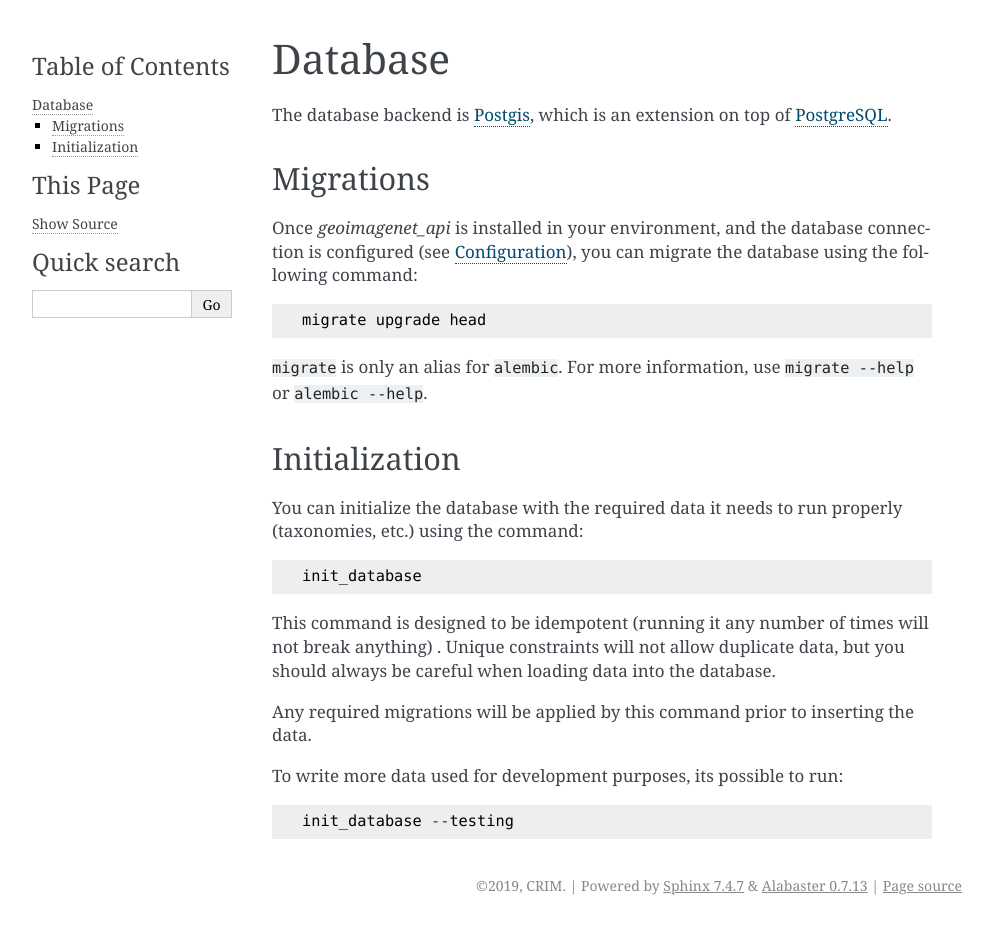
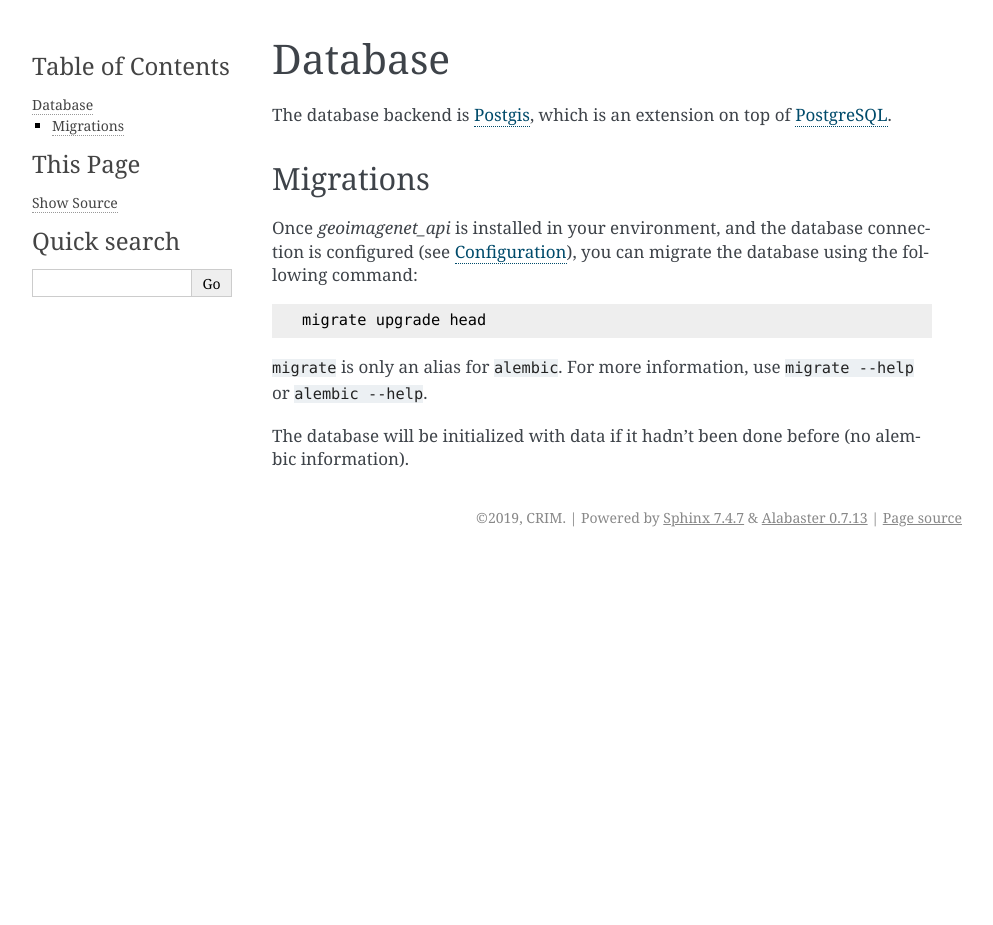
Before and after one commit to crim-ca/geoimagenet-api, a Sphinx documentation site: the page built from docs/source/database.rst, in a window 1280 px wide. Shown: the whole page, without its empty margins (148-1141 px from the left). Built offline with Sphinx 7.4.7, drawn with Linux system fonts in a browser that asks for light colours; after the commit the page ends 900 px from its top, so only the background shows below that.

Commit message:
chg: remove 'init-database' cli command and do it automatically ...
when the database is new

```diff
--- a/docs/source/database.rst
+++ b/docs/source/database.rst
@@ -18,21 +18,4 @@ the following command::
 ``migrate`` is only an alias for ``alembic``. For more information, use ``migrate --help``
 or ``alembic --help``.
 
-
-Initialization
-==============
-
-You can initialize the database with the required data it needs to run
-properly (taxonomies, etc.) using the command::
-
-  init_database
-
-This command is designed to be idempotent (running it any number of times will not break anything)
-. Unique constraints will not allow duplicate data,
-but you should always be careful when loading data into the database.
-
-Any required migrations will be applied by this command prior to inserting the data.
-
-To write more data used for development purposes, its possible to run::
-
- init_database --testing
+The database will be initialized with data if it hadn't been done before (no alembic information).
--- a/setup.py
+++ b/setup.py
@@ -69,7 +69,6 @@ setup(
     entry_points={
         "console_scripts": [
             "migrate = geoimagenet_api.database.migrations:migrate",
-            "init_database = geoimagenet_api.database.migrations:init_database_data",
             "geoserver_setup = geoimagenet_api.geoserver_setup.main:cli",
         ]
     },
```
Also changed, not shown: 2 other files.
